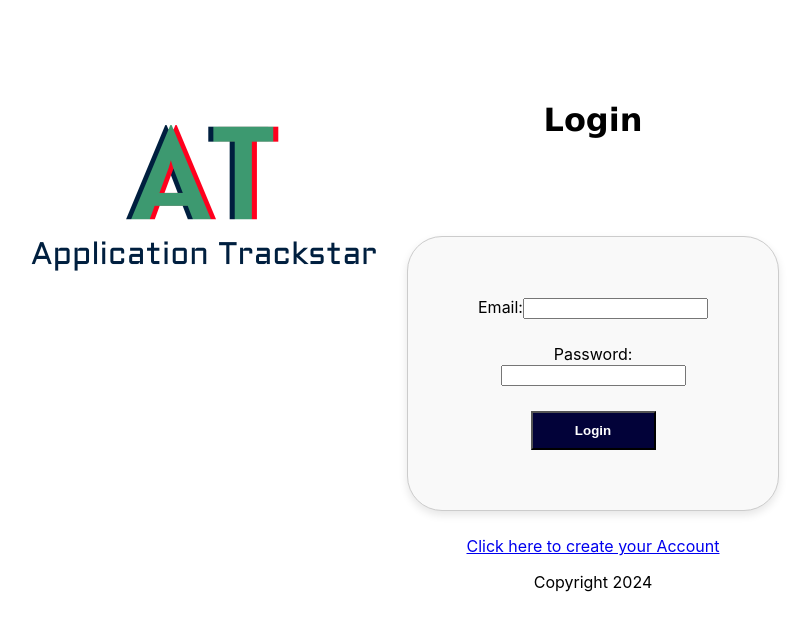
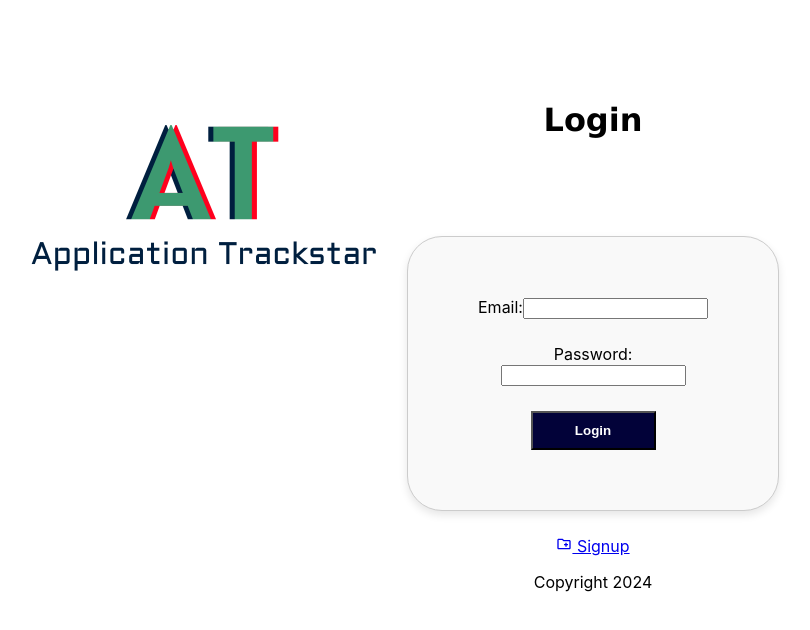
Before and after one commit to TomG87/application_frontend, a React (Create React App) app: page /login in a window 1280 px wide. Shown: the top 630 px of the page, without its empty margins (47-857 px from the left). Built offline with nearby package versions, Linux system fonts and the light colour scheme.

Commit message:
add signup icon on Login page to enhance UI experience

```diff
--- a/src/Login.jsx
+++ b/src/Login.jsx
@@ -3,6 +3,7 @@ import React from "react";
 import "./App.css";
 import { useState } from "react";
 import { Link } from "react-router-dom";
+import { MdOutlineCreateNewFolder } from "react-icons/md";
 
 export function Login() {
   const [errors, setErrors] = useState([]);
@@ -80,7 +81,9 @@ export function Login() {
       <br></br>
       <br></br>
       <div className="register-link">
-        <Link to="/register">Click here to create your Account</Link>{" "}
+        <Link to="/register">
+          <MdOutlineCreateNewFolder className="signup-icon" /> Signup
+        </Link>
       </div>
     </div>
   );
```
